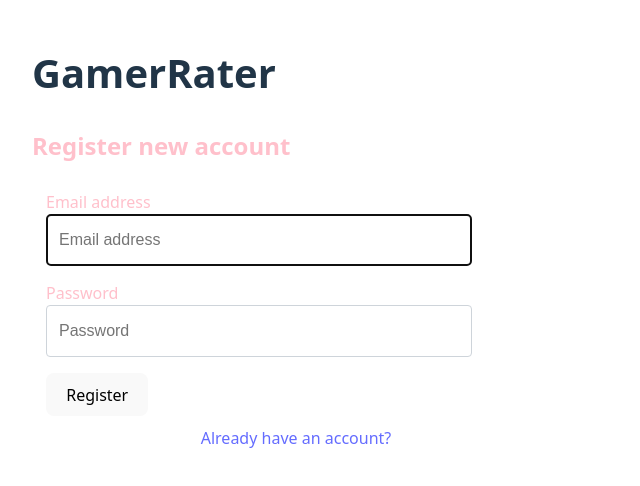
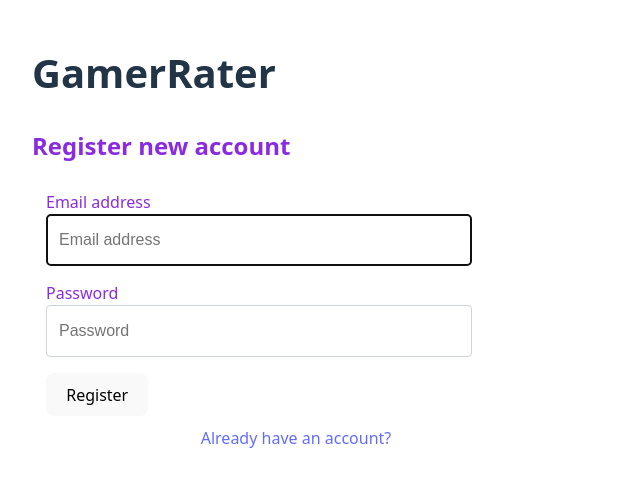
Before and after one commit to jake2bake/gamer-rater-client, a React (Vite) app: page /register in a window 1280 px wide. Shown: the part 166-652 px from the top of the page, without its empty margins (0-640 px from the left). Built offline with nearby package versions, Linux system fonts and the light colour scheme.

Commit message:
login page styling changed

```diff
--- a/src/pages/Login.css
+++ b/src/pages/Login.css
@@ -43,7 +43,7 @@ fieldset {
     font-size: 1rem;
     font-weight: 400;
     line-height: 1.5;
-    color: #495057;
+    color: springgreen;
     background-color: #fff;
     background-clip: padding-box;
     border: 1px solid #ced4da;
@@ -54,7 +54,7 @@ fieldset {
 
 .container--login {
     text-align: center;
-    color: pink;
+    color: blueviolet;
 }
 
 .button--close {
```
